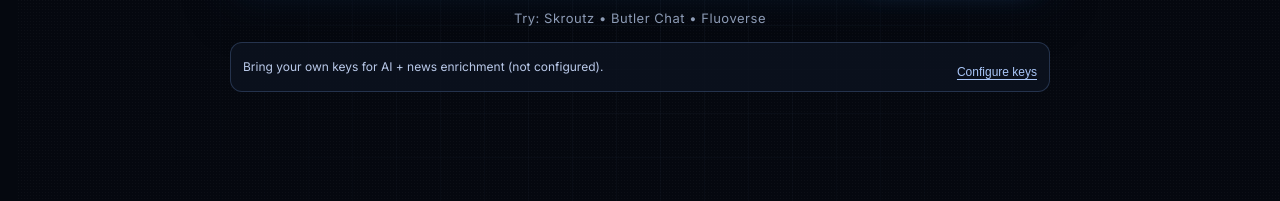
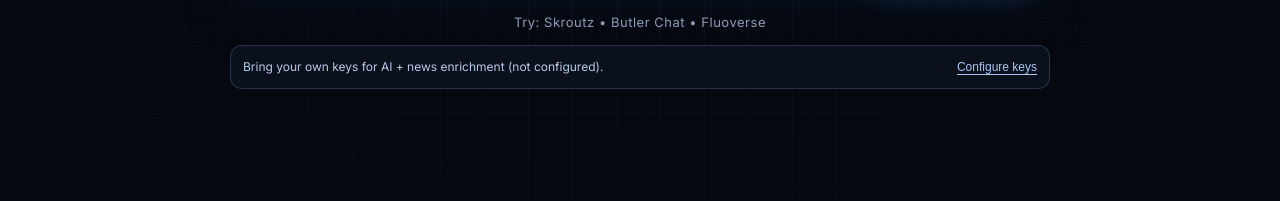
Before and after one commit to DimitrisTheo-Dev/hackathon-gemi-intelligence, a Next.js app: page / in a window 1280 px wide. Shown: the part 547-748 px from the top of the page. Built offline with nearby package versions, Linux system fonts and the light colour scheme; a web font is replaced by a local one.

Commit message:
fix(search): always prompt on multiple matches and align keys toggle

```diff
--- a/app/api/search/route.ts
+++ b/app/api/search/route.ts
@@ -41,7 +41,7 @@ export async function POST(request: Request): Promise<NextResponse> {
       try {
         const candidateLookup = await lookupGEMICandidates(query, 6);
 
-        if (candidateLookup.requires_selection && candidateLookup.candidates.length > 1) {
+        if (candidateLookup.candidates.length > 1) {
           const response = NextResponse.json({
             requires_selection: true,
             candidates: candidateLookup.candidates,
--- a/app/globals.css
+++ b/app/globals.css
@@ -300,6 +300,11 @@ p {
   gap: 10px;
 }
 
+.api-keys-head .candidate-link-btn {
+  margin-top: 0;
+  align-self: center;
+}
+
 .api-keys-title {
   color: #b9c9e9;
   font-size: 12px;
```
